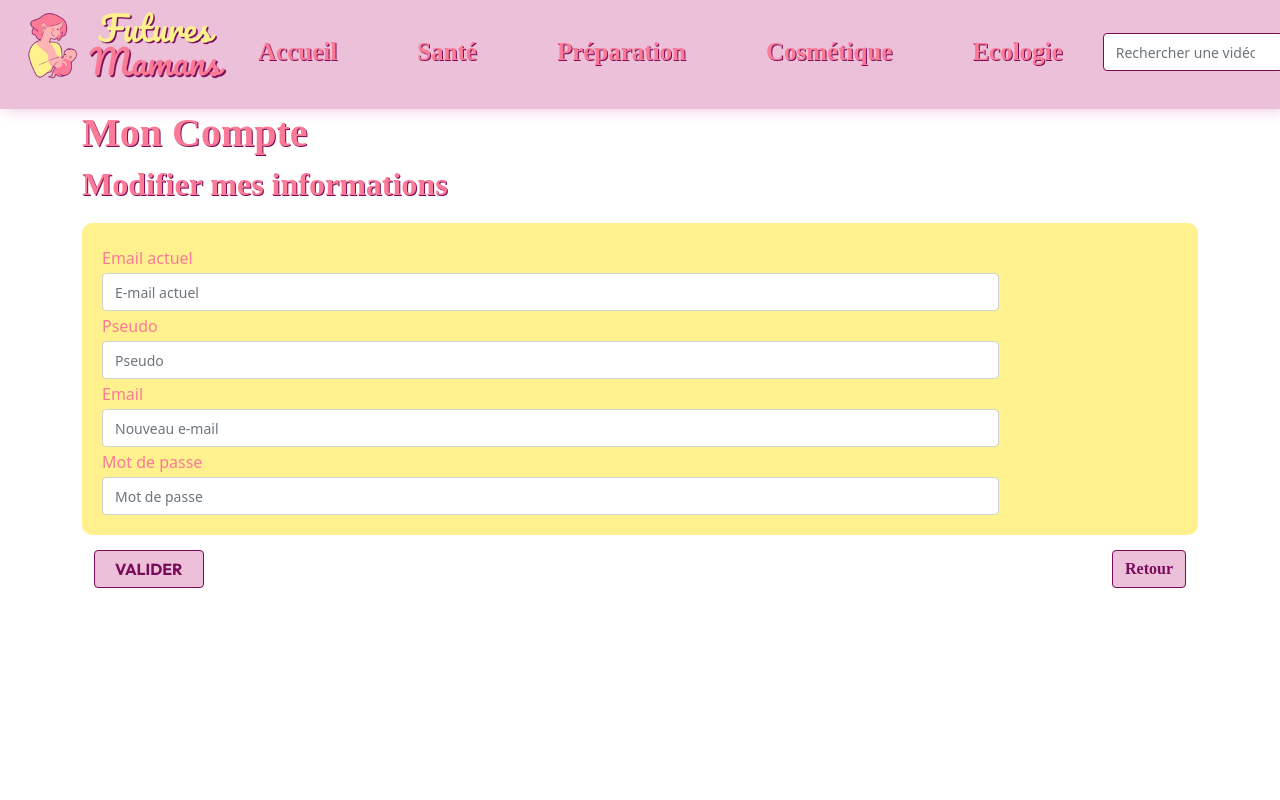
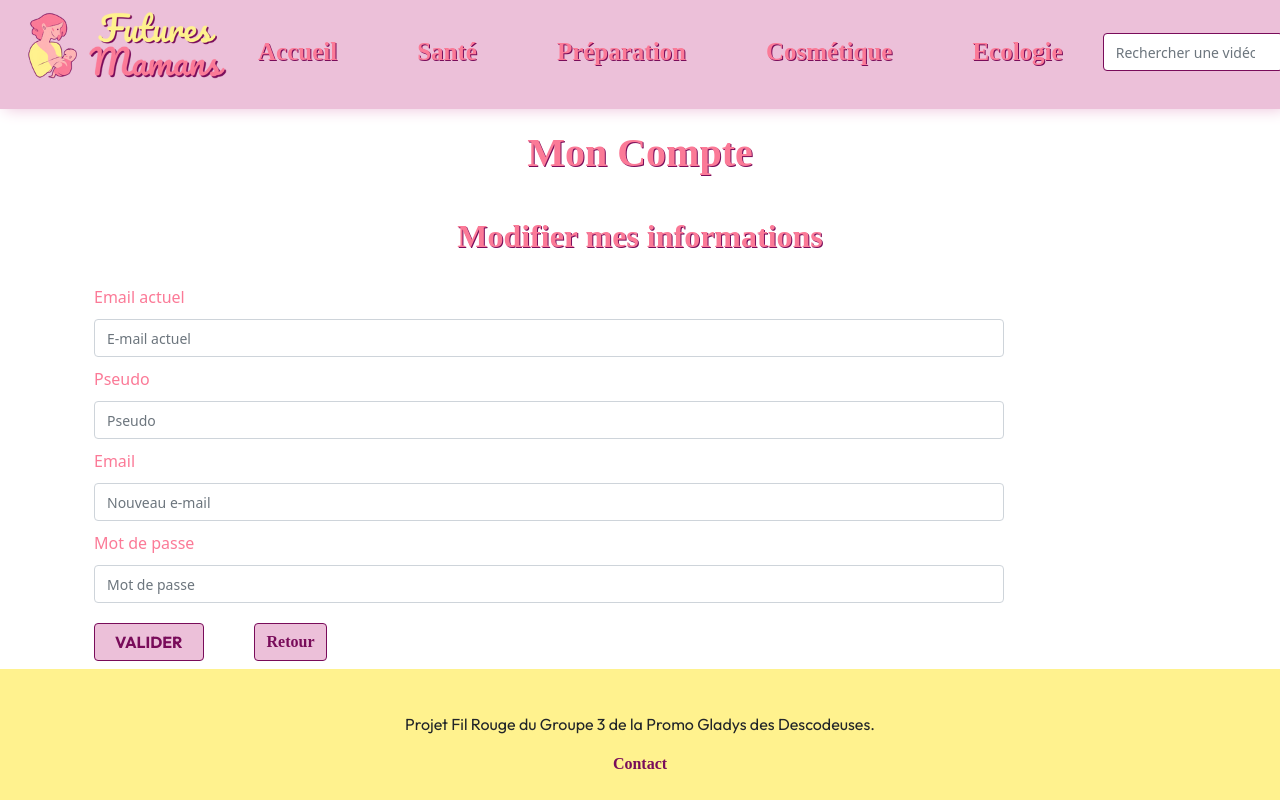
Before and after one commit to nat-btlr/projet-fil-rouge, a React (Vite) app: page /modifinfo in a window 1280 px wide. Shown: the top 800 px of the page. Built offline with nearby package versions, Linux system fonts and the light colour scheme; a web font is replaced by a local one.

Commit message:
Page ModifInfo terminée (petit scroll...)

```diff
--- a/src/components/ModifInfo/ModifInfo.css
+++ b/src/components/ModifInfo/ModifInfo.css
@@ -1,5 +1,10 @@
 .modif {
   color: var(--rose);
+}
+
+.titre-modif {
+  text-align: center;
+  margin: 20px;
 }
 
 .row-espace-client {
@@ -16,7 +21,8 @@
 
 .espace-btn {
   display: flex;
-    justify-content: space-between;
+  gap : 50px;
+
 }
 
 .lien-gras {
@@ -25,12 +31,8 @@
   text-decoration: none;
 }
 
-.conteneur-modifcompte {
-    background-color: var(--jaune);
-    padding: 20px;
-    border-radius: 10px;
-    line-height: 10px;
-    margin-bottom: 15px;
+.conteneur-modif {
+  margin-bottom: 20px;
 }
 
 .titreLabel {
@@ -38,7 +40,7 @@
 }
 
 .compteModif {
-    height: 100vh;
+  height: 70vh;
   display: flex;
   flex-direction: column;
 }
--- a/src/components/ModifInfo/ModifInfo.jsx
+++ b/src/components/ModifInfo/ModifInfo.jsx
@@ -67,9 +67,9 @@ const ModifInfo = () => {
     <>
       <Navigation />
       <Container className='compteModif'>
-        <h1>Mon Compte</h1>
-        <h2>Modifier mes informations</h2>
-        <Container className='conteneur-modifcompte'>
+        <h1 className='titre-modif'>Mon Compte</h1>
+        <h2 className='titre-modif'>Modifier mes informations</h2>
+        <Container className='conteneur-modif'>
           <Form noValidate validated={validated} onSubmit={handleSubmit}>
             <div className='change-mail'>
               <Form.Group as={Col} md="10" controlId="validationCurrentEmail">
```
Also changed, not shown: 1 other file (tests, documents, lock files or other folders). Lines whose indentation alone changed are shown as unchanged.
